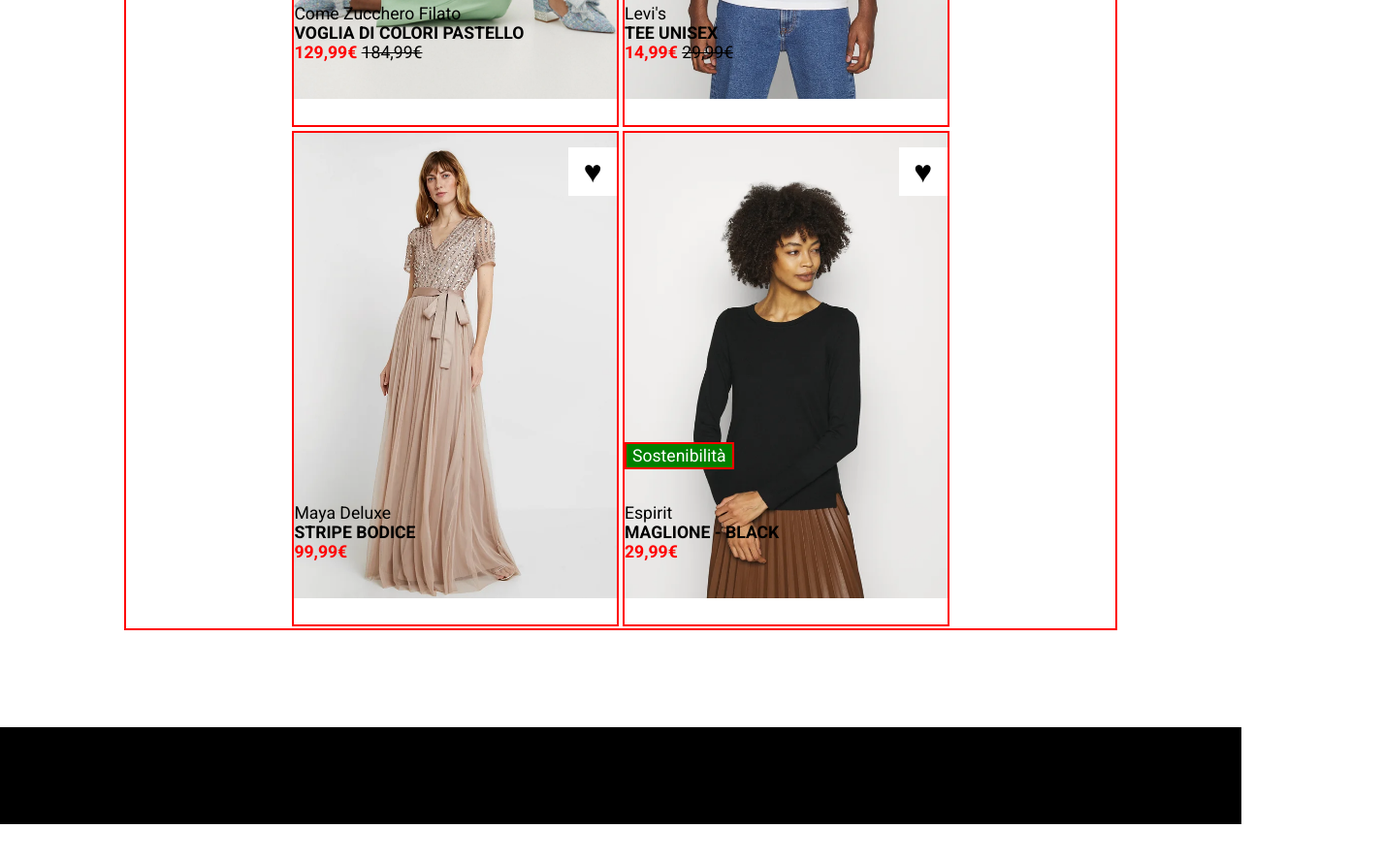
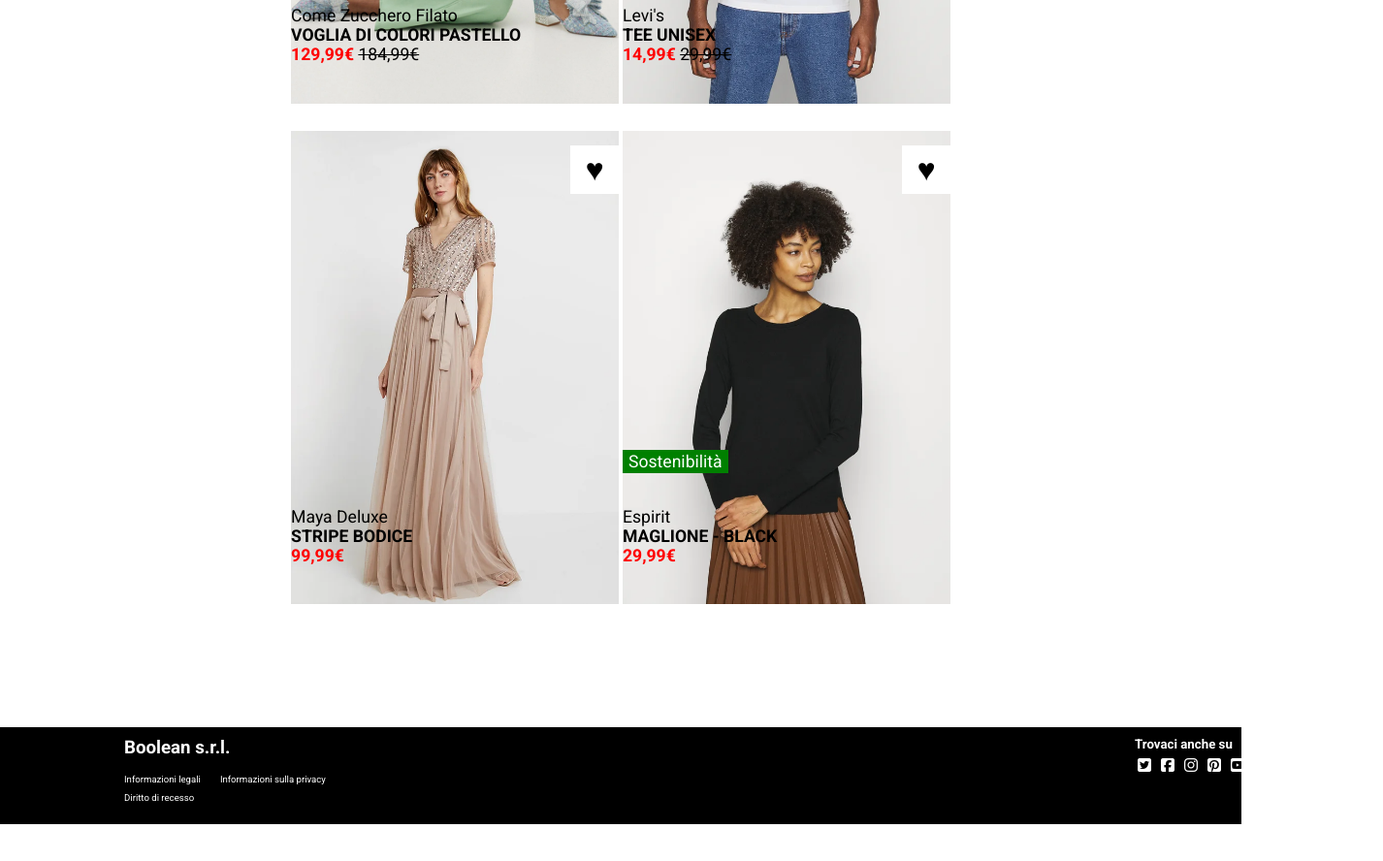
Before and after one commit to EmilianaManzo/html-css-boolando, a plain HTML site: page index.html in a window 1280 px wide. Shown: the part 1000-1888 px from the top of the page at 97% size, 1426 px wide, since content can reach past the window. After the commit the page ends 1850 px from the top, so only its background shows below. Drawn offline with Linux system fonts and the light colour scheme.

Commit message:
[add] footer

```diff
--- a/assets/style/style.css
+++ b/assets/style/style.css
@@ -13,9 +13,9 @@ body{
   display: flex;
 }
 
-.debug{
+/* .debug{
   border: 2px solid red;
-}
+} */
 
 .container{
   width: 80%;
@@ -176,5 +176,60 @@ nav ul li a:hover{
 /* Footer  */
 footer{
   height: 100px;
+  width: 100%;
   background-color: black;
 }
+
+.container_footer{
+  height: 100%;
+}
+
+.left_footer{
+  width: 50%;
+}
+
+.left_footer h3{
+  color: white;
+  font-weight: bolder;
+  margin: 10px 0;
+}
+
+.law_pages ul{
+  width: 200%;
+  flex-wrap: wrap;
+}
+
+.law_pages ul li a{
+  color: white;
+  font-weight: lighter;
+  font-size: .6em;
+  padding-right: 10px;
+  text-decoration: none;
+  cursor: pointer;
+}
+
+.right_footer{
+  width: 50%;
+}
+
+.right_footer{
+  color: white;
+}
+
+.right_footer .social{
+  width: 50%;
+  position: relative;
+  left: 530px;
+  top: 10px;
+}
+
+.right_footer .icons{
+  width: 50%;
+  position: relative;
+  left: 530px;
+  top:15px;
+  }
+
+  .right_footer .icons span{
+    padding: 5px 3px;
+  }
--- a/index.html
+++ b/index.html
@@ -179,7 +179,30 @@
   </Main>
 
   <footer>
-    <div class="container container_footer"></div>
+    <div class="container container_footer d_flex debug">
+      <div class="left_footer debug">
+        <h3>Boolean s.r.l.</h3>
+        <nav class="law_pages">
+          <ul class="d_flex">
+            <li><a href="">Informazioni legali</a></li>
+            <li><a href="">Informazioni sulla privacy</a></li>
+            <li><a href="">Diritto di recesso</a></li>
+          </ul>
+        </nav>
+      </div>
+      <div class="right_footer debug">
+        <div class="social">
+        <h5>Trovaci anche su </h5>
+        </div>
+        <div class="icons">
+        <span><i class="fa-brands fa-square-twitter"></i></span>
+        <span><i class="fa-brands fa-square-facebook"></i></span>
+        <span><i class="fa-brands fa-instagram"></i></span>
+        <span><i class="fa-brands fa-square-pinterest"></i></span>
+        <span><i class="fa-brands fa-square-youtube"></i></span>
+        </div>
+      </div>
+    </div>
   </footer>
 
 </body>
```
